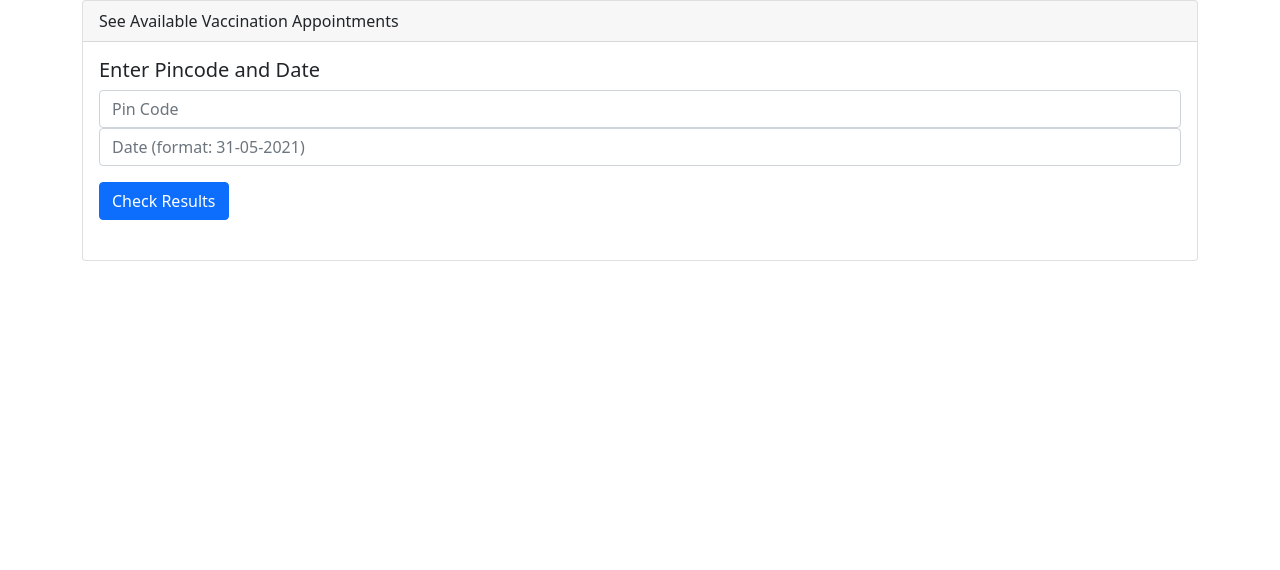
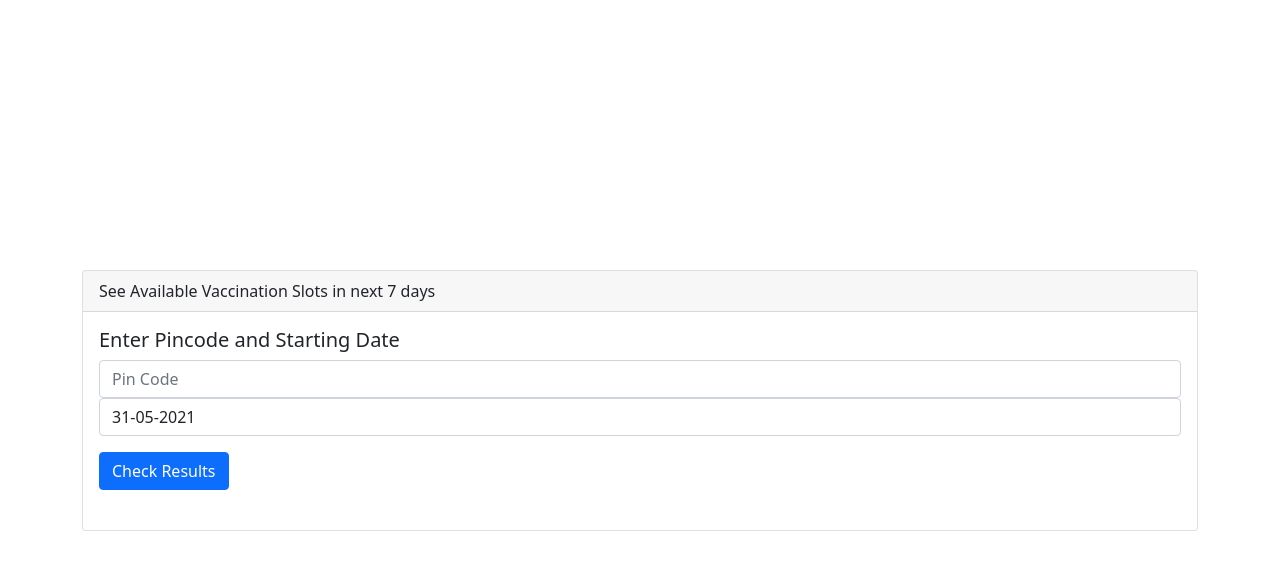
Before and after one commit to alpha-verse/cowin-appointments, a plain HTML site: page index.html in a window 1280 px wide. Drawn offline with nearby package versions, Linux system fonts and the light colour scheme.

Commit message:
cosmetic changes

```diff
--- a/index.html
+++ b/index.html
@@ -1,26 +1,34 @@
 <html>
 
 <head>
+   <style>
+     .vertical-center {
+        min-height: 100%;  /* Fallback for browsers do NOT support vh unit */
+        min-height: 100vh; /* These two lines are counted as one :-)       */
 
+        display: flex;
+        align-items: center;
+      }
+   </style>
 <!-- CSS only -->
 <link href="https://cdn.jsdelivr.net/npm/bootstrap@5.0.1/dist/css/bootstrap.min.css" rel="stylesheet" integrity="sha384-+0n0xVW2eSR5OomGNYDnhzAbDsOXxcvSN1TPprVMTNDbiYZCxYbOOl7+AMvyTG2x" crossorigin="anonymous">
 </head>
 
 <body>
 
-
+  <div class="jumbotron vertical-center">
     <div class="container">
-        <div class="row">
+        <div class="row align-middle">
           <div class="col">
             <div class="card">
                 <div class="card-header">
-                  See Available Vaccination Appointments
+                  See Available Vaccination Slots in next 7 days
                 </div>
                 <div class="card-body">
-                  <h5 class="card-title">Enter Pincode and Date</h5>
+                  <h5 class="card-title">Enter Pincode and Starting Date</h5>
                   <p class="card-text">
                     <input class="form-control" id="pin" type="text" placeholder="Pin Code" >
-                    <input class="form-control" id="date" type="text" placeholder="Date (format: 31-05-2021)" >
+                    <input class="form-control" id="date" type="text" placeholder="Date (format: 31-05-2021)"  >
                   </p>
                   <button  id ="submit" class="btn btn-primary">Check Results</button>
 
@@ -34,6 +42,7 @@
           </div>
         </div>
       </div>
+  </div>
 
 <script src="https://ajax.googleapis.com/ajax/libs/jquery/3.6.0/jquery.min.js"></script>
 
@@ -41,8 +50,11 @@
 <script src="https://cdn.jsdelivr.net/npm/bootstrap@5.0.1/dist/js/bootstrap.bundle.min.js" integrity="sha384-gtEjrD/SeCtmISkJkNUaaKMoLD0//ElJ19smozuHV6z3Iehds+3Ulb9Bn9Plx0x4" crossorigin="anonymous"></script>
 <script>
     $(document).ready(function () {
+      let currentDate = new Date();
+      let dateStr = currentDate.getDate() + "-" + ("0" + (currentDate.getMonth() + 1)).slice(-2) + "-" + currentDate.getFullYear();
+      $("#date").val(dateStr);
 
-        $("#submit").click(function (e) {
+      $("#submit").click(function (e) {
                 $.ajax({
                     type: "GET",
                     url: "https://cdn-api.co-vin.in/api/v2/appointment/sessions/public/calendarByPin?pincode=" + $("#pin").val() + "&date=" + $("#date").val() ,
@@ -64,6 +76,7 @@
                                   if (center.sessions ) {
                                     sessionCount++;
                                     center.sessions.forEach(session => {
+                                        sessionTable += "<tr><td>Date: </td><td>" + session.date + "</td></tr>";
                                         sessionTable += "<tr><td>Vaccine: </td><td>" + session.vaccine + "</td></tr>";
                                         sessionTable += ("<tr><td>Min Age Limit: </td><td>" + session.min_age_limit + "</td></tr>");
                                         sessionTable += "<tr><td>Slots: </td><td>" + (session.slots ? session.slots.join(",")  : "") + "</td></tr>";
@@ -85,6 +98,8 @@
                         $("table#appointments tr:even").css("background-color", "#F4F4F8");
                         $("table#appointments tr:odd").css("background-color", "#EFF1F1");
 
+
+
                     },
                     error: function (xhr, status, error) {
                         // alert("Result: " + status + " " + error + " " + xhr.status + " " + xhr.statusText)
```
